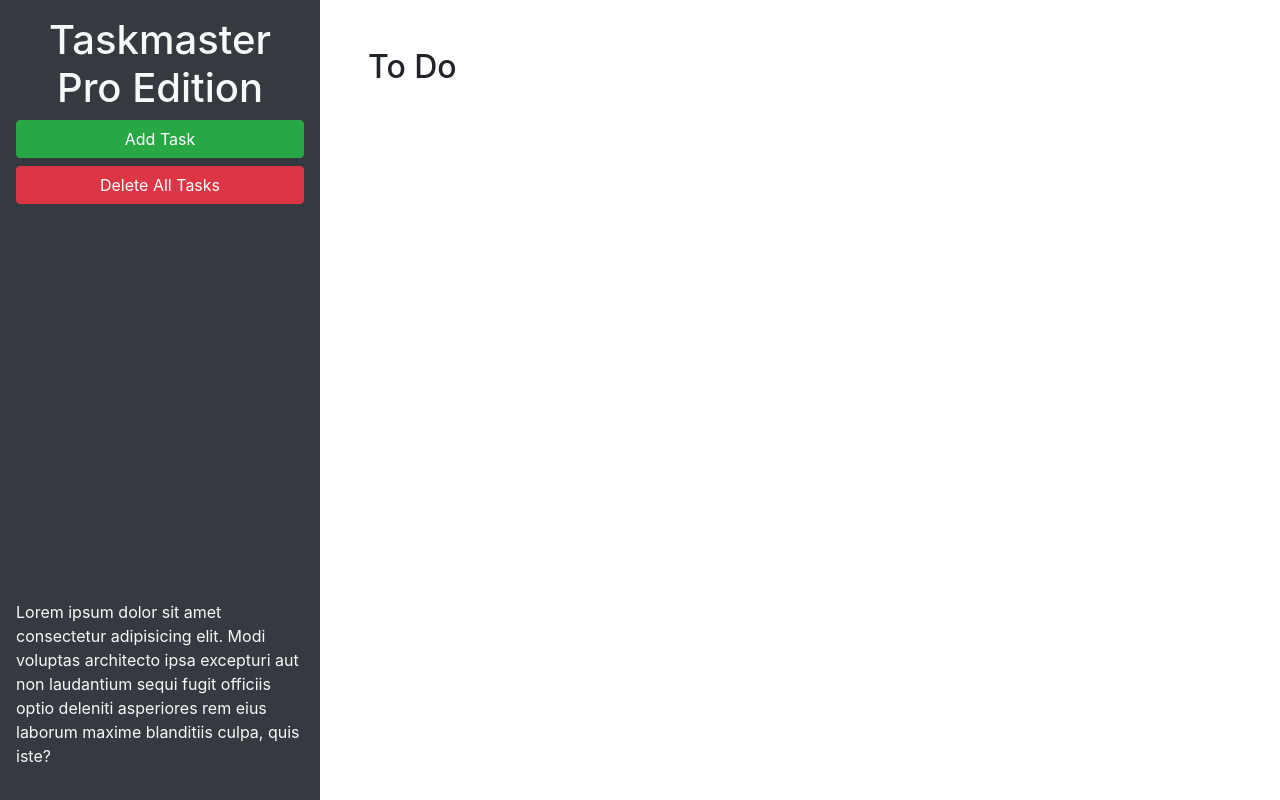
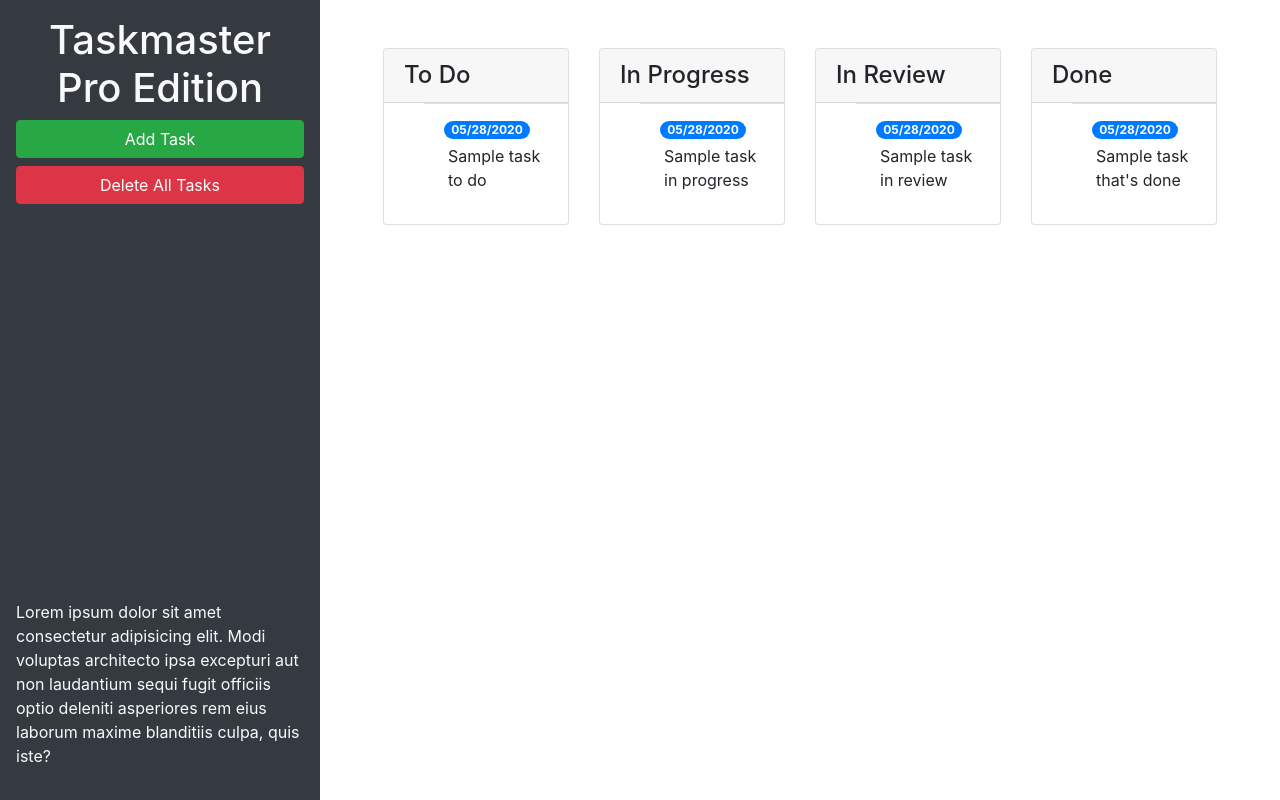
Before and after one commit to 1jorcarver/taskmaster-pro, a plain HTML site: page index.html in a window 1280 px wide. Drawn offline with nearby package versions, Linux system fonts and the light colour scheme.

Commit message:
modify bootstrap

```diff
--- a/index.html
+++ b/index.html
@@ -24,9 +24,67 @@
       </p>
     </header>
     <main class="col-12 col-lg-9">
-      <div class="m-5">
-        <h2>To Do</h2>
-        <ul id="list-toDo" class="list-group"> </ul>
+      <div class="m-5 row justify-content-around">
+        <!-- todo start -->
+        <div class="col-12 col-md-6 col-xl-3 mb-3">
+          <div class="card">
+            <h4 class="card-header">
+              To Do
+            </h4>
+            <ul id="list-toDo" class="list-group-flush">
+              <li class="list-group-item">
+                <span class="badge badge-primary badge-pill">05/28/2020</span>
+                <p class="m-1">Sample task to do</p>
+              </li>
+            </ul>
+          </div>
+        </div>
+        <!-- todo end -->
+        <!-- in progress start -->
+        <div class="col-12 col-md-6 col-xl-3 mb-3">
+          <div class="card">
+            <h4 class="card-header">
+              In Progress
+            </h4>
+            <ul id="list-inProgress" class="list-group-flush">
+              <li class="list-group-item">
+                <span class="badge badge-primary badge-pill">05/28/2020</span>
+                <p class="m-1">Sample task in progress</p>
+              </li>
+            </ul>
+          </div>
+        </div>
+        <!-- in progress end -->
+        <!-- in review start -->
+        <div class="col-12 col-md-6 col-xl-3 mb-3">
+          <div class="card">
+            <h4 class="card-header">
+              In Review
+            </h4>
+              <ul id="list-inReview" class="list-group-flush">
+              <li class="list-group-item">
+                <span class="badge badge-primary badge-pill">05/28/2020</span>
+                <p class="m-1">Sample task in review</p>
+              </li>
+            </ul>
+          </div>
+        </div>
+        <!-- in review end -->
+        <!-- done start -->
+        <div class="col-12 col-md-6 col-xl-3 mb-3">
+          <div class="card">
+            <h4 class="card-header">
+              Done
+            </h4>
+            <ul id="list-done" class="list-group-flush">
+              <li class="list-group-item">
+                <span class="badge badge-primary badge-pill">05/28/2020</span>
+                <p class="m-1">Sample task that's done</p>
+              </li>
+            </ul>
+          </div>
+        </div>
+        <!-- done end -->
       </div>
     </main>
   </div>
@@ -46,11 +104,11 @@
           <form>
             <div class="form-group">
               <label for="modalTaskDescription">Task description</label>
-              <textarea id="modalTaskDescription" rows="3"></textarea>
+              <textarea id="modalTaskDescription" rows="3" class="form-control"></textarea>
             </div>
             <div class="form-group">
               <label for="modalDueDate">Due date</label>
-              <input type="text" id="modalDueDate" placeholder="mm/dd/yyyy" autocomplete="off" />
+              <input type="text" class="form-control" id="modalDueDate" placeholder="mm/dd/yyyy" autocomplete="off" />
             </div>
           </form>
         </div>
```
